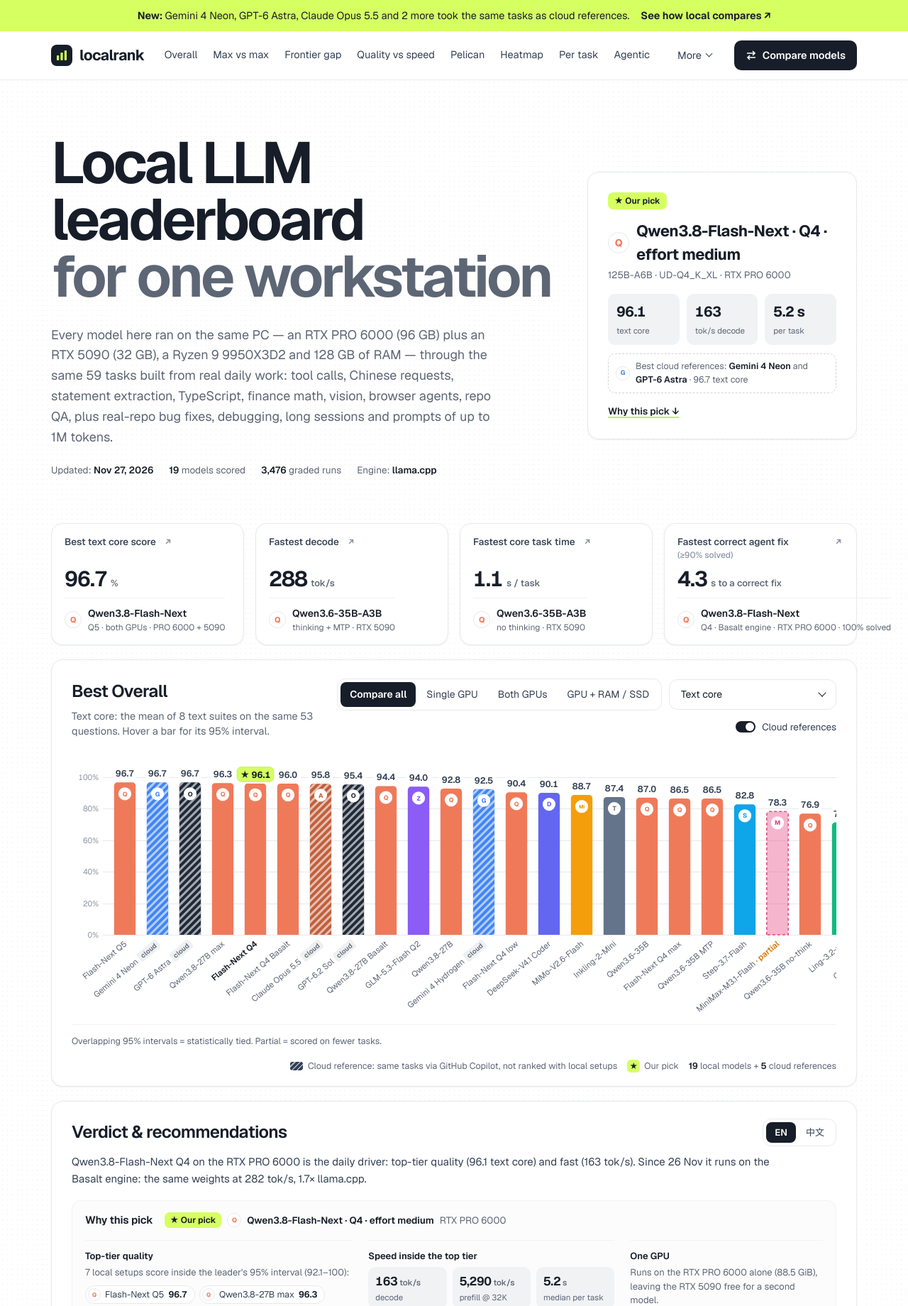
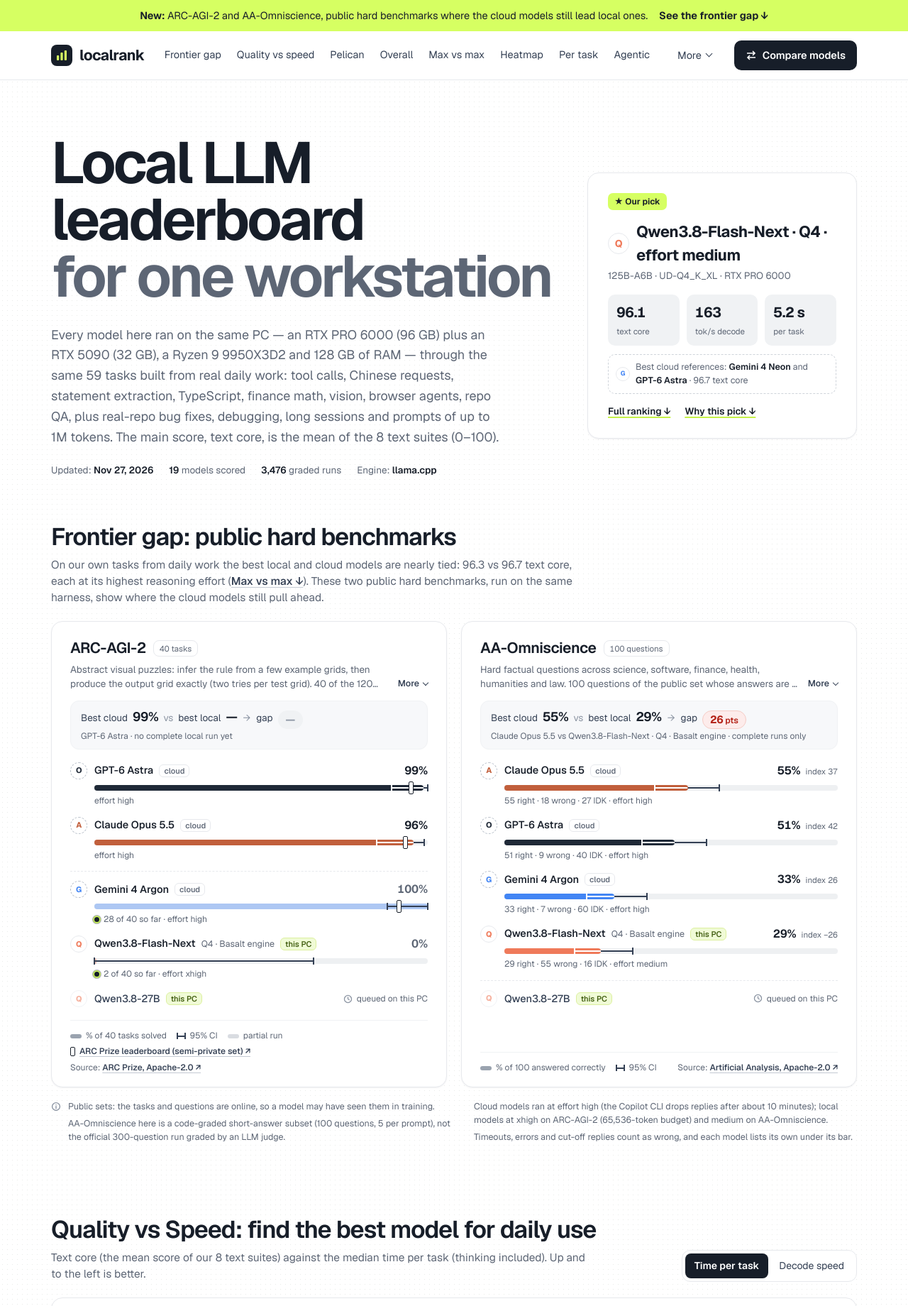
Before and after one commit to wzhaoMS/local-llm-leaderboard, a plain HTML site: page index.html in a window 1280 px wide. Shown: the top 1840 px of the page at 71% size. Drawn offline with Linux system fonts and the light colour scheme.

Commit message:
Reading order: highlights first, then the ranking, detail and reference
Frontier gap, Quality vs speed and Pelican lead the page (owner's call); then overall ranking and verdict, max vs max, heatmap, per task, agentic, long context (moved next to agentic), speed, latency, endurance, hardware, models, compare, in progress, methodology. Researched against other leaderboards and reviewed by Gemini 4 Argon: overall gets its own heading, the hero explains text core and links to the ranking, the frontier-gap opener names the metric, in-page links use down/up arrows, the announcement points at the frontier gap, the footer column is 'Highlights & rankings', and a verdict finding can link up to a section above it.

Co-authored-by: Copilot App <223556219+Copilot@users.noreply.github.com>

```diff
--- a/src/base.css
+++ b/src/base.css
@@ -107,6 +107,7 @@ button { font: inherit; color: inherit; }
 .lb-pick-why { display: inline-flex; align-items: center; gap: 4px; font-size: 13.5px; font-weight: 600; color: var(--ink);
   text-decoration: underline; text-decoration-color: var(--lime-2, #b7e53a); text-underline-offset: 3px; text-decoration-thickness: 2px; }
 .lb-pick-why:hover { text-decoration-color: var(--ink); }
+.lb-pick-links { display: flex; flex-wrap: wrap; gap: 8px 20px; }
 .lb-pick-ref { display: flex; align-items: center; gap: 8px; margin: -2px 0 14px; padding: 8px 10px; border: 1px dashed #cfd4da;
   border-radius: 10px; font-size: 12.5px; color: var(--muted); }
 .lb-pick-ref b { color: var(--ink); font-weight: 600; }
--- a/src/base.js
+++ b/src/base.js
@@ -217,21 +217,30 @@
     const pick = byId((D.verdict || {}).pick);
     const newest = D.models.filter((m) => !m.speedOnly && !m.reference).length;
     const refs = references();
+    const nText = ((D.core && D.core.textSuites) || []).length;
     const ann = document.getElementById("lb-announce");
     if (ann) {
       const inProg = D.models.filter((m) => m.status && m.status !== "done").length;
       ann.className = "lb-announce";
-      if (refs.length) {
+      // the newest content is also the first section: the public hard benchmarks
+      const fg = D.frontierGap && Array.isArray(D.frontierGap.runs) && D.frontierGap.runs.length &&
+        sections.some((x) => x.id === "frontier-gap") ? D.frontierGap : null;
+      const fgNames = fg ? (fg.benchmarks || []).map((b) => b && b.name).filter(Boolean) : [];
+      if (fg) {
+        ann.append(h("b", {}, "New: "), (fgNames.length ? `${fgNames.join(" and ")}, ` : "") +
+          "public hard benchmarks where the cloud models still lead local ones.",
+          h("a", { href: "#frontier-gap" }, "See the frontier gap ↓"));
+      } else if (refs.length) {
         const names = refs.map((m) => m.name);
         const shown = names.length > 3 ? names.slice(0, 3) : names;
         const more = names.length - shown.length;
         const list = more ? `${shown.join(", ")} and ${more} more` :
           (shown.length > 1 ? shown.slice(0, -1).join(", ") + " and " + shown[shown.length - 1] : shown[0]);
         ann.append(h("b", {}, "New: "), `${list} took the same tasks as cloud references.`,
-          h("a", { href: "#overall" }, "See how local compares ↗"));
+          h("a", { href: "#overall" }, "See how local compares ↓"));
       } else {
         ann.append(h("b", {}, "New: "), `${newest} models benchmarked on one workstation; ${inProg} giant-model runs in progress.`,
-          h("a", { href: "#in-progress" }, "See what's running ↗"));
+          h("a", { href: "#in-progress" }, "See what's running ↓"));
       }
     }
     const head = document.getElementById("lb-header");
@@ -276,7 +285,8 @@
         h("h1", {}, "Local LLM leaderboard", h("br"), h("span", {}, "for one workstation")),
         h("p", {}, `Every model here ran on the same PC — an RTX PRO 6000 (96 GB) plus an RTX 5090 (32 GB), a Ryzen 9 9950X3D2 and ` +
           `128 GB of RAM — through the same ${D.core ? D.core.tasks : ""} tasks built from real daily work: tool calls, Chinese requests, ` +
-          `statement extraction, TypeScript, finance math, vision, browser agents, repo QA, plus real-repo bug fixes, debugging, long sessions and prompts of up to 1M tokens.`),
+          `statement extraction, TypeScript, finance math, vision, browser agents, repo QA, plus real-repo bug fixes, debugging, long sessions and prompts of up to 1M tokens. ` +
+          `The main score, text core, is the mean of the ${nText ? nText + " " : ""}text suites (0–100).`),
         h("div", { class: "lb-meta" },
           h("span", {}, "Updated: ", h("b", {}, new Date(D.generated || Date.now()).toLocaleDateString("en-US", { month: "short", day: "numeric", year: "numeric" }))),
           h("span", {}, h("b", {}, String(newest)), " models scored"),
@@ -297,7 +307,9 @@
             ...best.flatMap((m, i) => [i ? (i === best.length - 1 ? " and " : ", ") : null, h("b", {}, m.name)]).filter(Boolean),
             ` · ${fmt.pct(refs[0].scores.textCore)} text core`));
         })() : null,
-        h("a", { class: "lb-pick-why", href: "#verdict" }, "Why this pick ↓")) : null);
+        h("div", { class: "lb-pick-links" },
+          h("a", { class: "lb-pick-why", href: "#overall" }, "Full ranking ↓"),
+          h("a", { class: "lb-pick-why", href: "#verdict" }, "Why this pick ↓"))) : null);
     const main = document.getElementById("lb-main");
     main.before(hero);
     const foot = document.getElementById("lb-footer");
@@ -308,7 +320,7 @@
         h("div", { class: "lb-foot-grid" },
           h("div", {}, logo(), h("p", {}, "An independent, reproducible benchmark of open-weight LLMs on one workstation. " +
             "Scores are graded by code (tests, exact answers, JSON matching), not by a judge model.")),
-          h("div", {}, h("h4", {}, "Leaderboard"), navSecs.slice(0, 5).map((x) => h("a", { href: "#" + x.id }, x.nav))),
+          h("div", {}, h("h4", {}, "Highlights & rankings"), navSecs.slice(0, 5).map((x) => h("a", { href: "#" + x.id }, x.nav))),
           h("div", {}, h("h4", {}, "Explore"), navSecs.slice(5).map((x) => h("a", { href: "#" + x.id }, x.nav))),
           h("div", {}, h("h4", {}, "Data"),
             h("a", { href: "data/leaderboard.json" }, "Rankings as JSON ↗"),
--- a/src/sections/frontiergap.js
+++ b/src/sections/frontiergap.js
@@ -122,9 +122,10 @@
       const ids = new Set(strs(cloud ? ME.cloud : ME.local));
       const maxed = side.filter((m) => ids.has(m.id));
       const pool = maxed.length && !strs(cloud ? pend.cloud : pend.local).length ? maxed : side;
-      return pool.length ? Math.max(...pool.map((m) => m.scores.textCore)) : null;
+      return { v: pool.length ? Math.max(...pool.map((m) => m.scores.textCore)) : null, maxed: pool === maxed };
     };
-    return { local: best(false), cloud: best(true) };
+    const l = best(false), c = best(true);
+    return { local: l.v, cloud: c.v, maxed: l.maxed && c.maxed };
   }
 
   // ---------- atoms ----------
@@ -309,11 +310,18 @@
   function render(el) {
     const FG = obj(D.frontierGap);
     const S = saturation();
+    // the page's first section: open from what the private tasks show (Max vs max, further down), then why these benchmarks
+    const mx = h("a", { class: "fg-link", href: "#max-vs-max" }, "Max vs max ↓");
+    const both = S.local !== null && S.cloud !== null;
+    const eff = S.maxed ? ", each at its highest reasoning effort" : "";
+    const own = !both ? ["Our own tasks from daily work are compared in ", mx, "."]
+      : Math.abs(S.local - S.cloud) <= 2
+        ? [`On our own tasks from daily work the best local and cloud models are nearly tied: ${fmt.pct(S.local)} vs ` +
+           `${fmt.pct(S.cloud)} text core${eff} (`, mx, ")."]
+        : [`On our own tasks from daily work the best local model scores ${fmt.pct(S.local)} text core and the best cloud ` +
+           `model ${fmt.pct(S.cloud)}${eff} (`, mx, ")."];
     el.append(LB.sectionHead({ title: "Frontier gap: public hard benchmarks",
-      sub: ["Our private tasks are saturated (",
-        S.local !== null && S.cloud !== null ? `${fmt.pct(S.local)} local vs ${fmt.pct(S.cloud)} cloud in ` : "see ",
-        h("a", { class: "fg-link", href: "#max-vs-max" }, "Max vs max"),
-        "); these public hard benchmarks, run on the same harness, are where the cloud models pull ahead."] }));
+      sub: [...own, " These two public hard benchmarks, run on the same harness, show where the cloud models still pull ahead."] }));
     const runs = FG ? objs(FG.runs).map(runOf) : [];
     const queued = FG ? objs(FG.queued).map((q) => queuedOf(q, runs)) : [];
     const benches = FG ? benchList(FG, runs, queued) : [];
@@ -332,5 +340,5 @@
     if (document.fonts && document.fonts.ready) document.fonts.ready.then(refit);
   }
 
-  LB.register({ id: "frontier-gap", order: 26, nav: "Frontier gap", render });
+  LB.register({ id: "frontier-gap", order: 10, nav: "Frontier gap", render });
 })();
--- a/src/sections/longctx.js
+++ b/src/sections/longctx.js
@@ -164,5 +164,5 @@
         "setup's context.")), h("span", { class: "lc-count" }, count))));
   }
 
-  LB.register({ id: "long-context", order: 66, nav: "Long context", render });
+  LB.register({ id: "long-context", order: 58, nav: "Long context", render });
 })();
--- a/src/sections/overall.css
+++ b/src/sections/overall.css
@@ -94,6 +94,8 @@
 .ov-v-keytitle { display: block; margin-bottom: 3px; font-size: 13px; font-weight: 620; }
 .ov-v-key p { margin: 0 0 8px; font-size: 12.5px; line-height: 1.5; color: var(--muted); }
 .ov-v-key .ov-v-link { margin-top: auto; align-self: flex-start; }
+.ov-v-keylinks { margin-top: auto; display: flex; flex-wrap: wrap; gap: 4px 16px; }
+.ov-v-keylinks .ov-v-link { margin-top: 0; }
 .ov-card { padding: 26px 28px 18px; }
 .ov-head { margin-bottom: 14px; align-items: flex-start; }
 .ov-title { min-width: 0; flex: 1 1 300px; }
--- a/src/sections/overall.js
+++ b/src/sections/overall.js
@@ -331,7 +331,7 @@
     chart.append(h("div", { class: "ov-empty" },
       h("b", {}, `No model ${where}has a ${mt.label} score yet.`),
       pending ? h("span", {}, `${pending} run${pending === 1 ? " is" : "s are"} queued or in progress. `,
-        h("a", { href: "#in-progress" }, "See what's running ↗")) : null));
+        h("a", { href: "#in-progress" }, "See what's running ↓")) : null));
   }
 
   /** refsOn: references are part of this chart (toggle on, "Compare all"). */
@@ -695,6 +695,9 @@
         ] : h("p", { class: "ov-v-none" }, T.noEndurance));
 
       // the other key findings: one row in the same grid rhythm as "Why this pick"
+      /** A second in-page link (e.g. "Frontier gap ↑" to a section above), next to "Details ↓". */
+      const seeOf = (f) => (f.see && typeof f.see.href === "string" && f.see.href.charAt(0) === "#"
+        ? secLink(f.see.href.slice(1), loc(f.see.label, lang)) : null);
       const keyItem = (f) => h("div", { class: "ov-v-key", role: "listitem" },
         h("div", { class: "ov-v-keytop" },
           h("span", { class: "ov-v-keyval" }, h("b", {}, String(f.value == null ? "" : f.value)),
@@ -702,7 +705,7 @@
           toneChip(f.tone, T)),
         h("b", { class: "ov-v-keytitle" }, loc(f.title, lang)),
         h("p", {}, loc(f.text, lang)),
-        detailsOf(f));
+        seeOf(f) ? h("span", { class: "ov-v-keylinks" }, detailsOf(f), seeOf(f)) : detailsOf(f));
       const keys = fRow.length ? h("div", { class: ["ov-v-col", "ov-v-keys"] }, h("h4", {}, T.keys),
         h("div", { class: "ov-v-keygrid", role: "list" }, fRow.map(keyItem))) : null;
 
@@ -732,7 +735,9 @@
     const toggle = anyRefs ? h("button", { class: "ov-reftoggle", type: "button", role: "switch", "aria-checked": "true",
       onclick: () => { st.refs = !st.refs; toggle.setAttribute("aria-checked", String(st.refs)); update("none"); } },
       h("span", { class: "ov-switch", "aria-hidden": "true" }), "Cloud references") : null;
-    el.append(...[highlightTiles(), LB.card("ov-card",
+    el.append(...[LB.sectionHead({ title: "Overall ranking and our pick",
+      sub: "Every setup on the same questions from real daily work: the leaders, the full ranking, and which model to run " +
+        "every day and why." }), highlightTiles(), LB.card("ov-card",
       h("div", { class: ["lb-card-head", "ov-head"] },
         h("div", { class: "ov-title" }, h("h3", {}, "Best Overall"), sub),
         h("div", { class: "ov-controls" }, h("div", { class: "ov-ctl-row" }, seg, sel), toggle)),
--- a/src/sections/pelican.js
+++ b/src/sections/pelican.js
@@ -338,5 +338,5 @@
     el.append(...blocks);
   }
 
-  LB.register({ id: "pelican", order: 35, nav: "Pelican", render });
+  LB.register({ id: "pelican", order: 14, nav: "Pelican", render });
 })();
--- a/src/sections/scatter.js
+++ b/src/sections/scatter.js
@@ -9,6 +9,9 @@
   const FONT = '"Geist", "Segoe UI Variable Text", "Segoe UI", system-ui, sans-serif';
   const DOT = 7, RING = 12.5;           // point radius; ring around our pick
   const Q_MIN = 90;                     // "Most attractive": text core at least this ...
+  // explained again here (the hero explains it first): readers jump straight to this section from the nav
+  const NTEXT = ((D.core && D.core.textSuites) || []).length;
+  const TC = `Text core (the mean score of our ${NTEXT ? NTEXT + " " : ""}text suites)`;
   const MODES = {
     time: {
       label: "Time per task", thr: 6.5, lowerBetter: true,
@@ -16,7 +19,7 @@
       ticks: [0.25, 0.5, 1, 2, 3, 4, 5, 6, 8, 10, 15, 20, 30, 45, 60, 90, 120, 180, 300, 600],
       tick: (v) => v + " s",
       axis: "Median time per task (s) · log scale · lower is better",
-      sub: "Text core against the median time per task (thinking included). Up and to the left is better.",
+      sub: `${TC} against the median time per task (thinking included). Up and to the left is better.`,
       zone: `Text core ≥ ${Q_MIN} · ≤ 6.5 s per task`,
     },
     decode: {
@@ -25,7 +28,7 @@
       ticks: [5, 10, 20, 30, 50, 75, 100, 150, 200, 300, 400, 600, 1000, 2000],
       tick: (v) => String(v),
       axis: "Decode speed (tok/s, single stream) · log scale · higher is better",
-      sub: "Text core against single-stream decode speed (tokens per second). Up and to the right is better.",
+      sub: `${TC} against single-stream decode speed (tokens per second). Up and to the right is better.`,
       zone: `Text core ≥ ${Q_MIN} · ≥ 120 tok/s`,
     },
   };
@@ -555,5 +558,5 @@
     whenFontLoads(update);
   }
 
-  LB.register({ id: "quality-vs-speed", order: 30, nav: "Quality vs speed", render });
+  LB.register({ id: "quality-vs-speed", order: 12, nav: "Quality vs speed", render });
 })();
```
Also changed, not shown: 1 other file.
